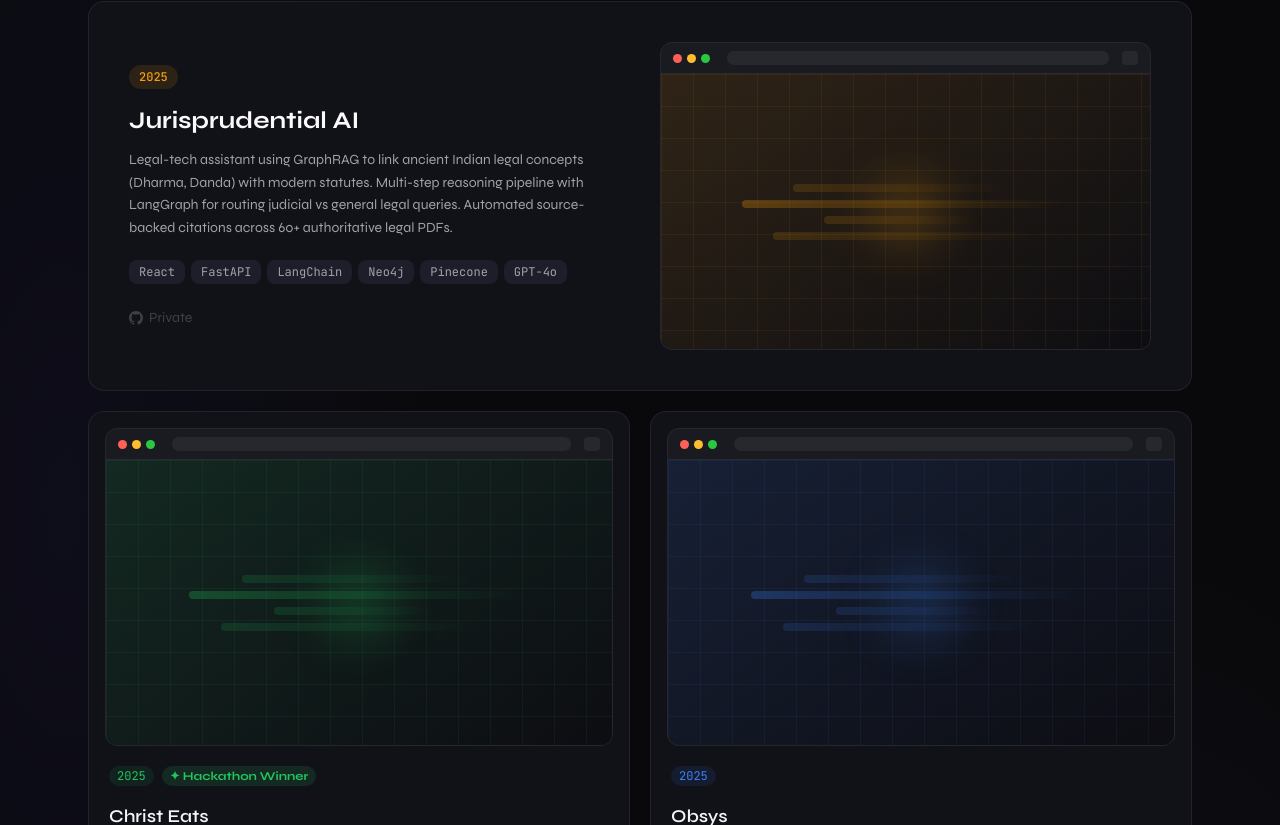
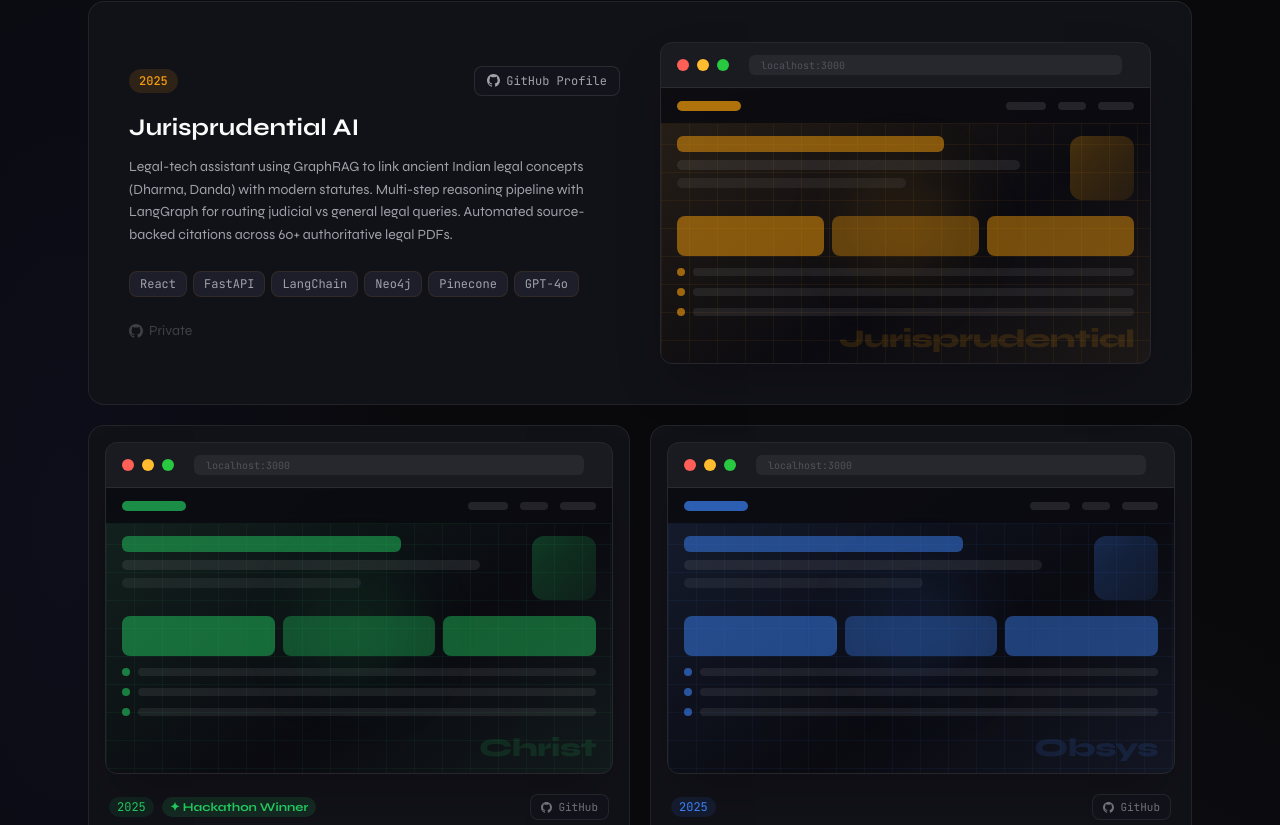
Before and after one commit to arnav25102004/arnav-portfolio, a Next.js app: page / in a window 1280 px wide. Shown: the part 2055-2880 px from the top of the page. Built offline with nearby package versions, Linux system fonts and the light colour scheme.

Commit message:
feat: GitHub link on every project card, boot sequence loading screen

```diff
--- /dev/null
+++ b/components/LoadingScreen.tsx
@@ -0,0 +1,150 @@
+"use client";
+
+import { useState, useEffect } from "react";
+import { motion, AnimatePresence } from "framer-motion";
+
+const BOOT_LINES = [
+  { label: "INIT", text: "arnav-portfolio v2.0 · Bangalore, IN" },
+  { label: "LOAD", text: "React · Next.js · TypeScript · Python" },
+  { label: "LOAD", text: "FastAPI · LangChain · GraphRAG · Neo4j" },
+  { label: "CONN", text: "Oppia Foundation · GitHub · Open Source" },
+  { label: "STAT", text: "Available for hire · arnavnarula25@gmail.com" },
+];
+
+export default function LoadingScreen() {
+  const [visible, setVisible] = useState(true);
+
+  useEffect(() => {
+    const timer = setTimeout(() => setVisible(false), 3100);
+    return () => clearTimeout(timer);
+  }, []);
+
+  useEffect(() => {
+    document.body.style.overflow = visible ? "hidden" : "";
+    return () => { document.body.style.overflow = ""; };
+  }, [visible]);
+
+  return (
+    <AnimatePresence>
+      {visible && (
+        <motion.div
+          initial={{ opacity: 1 }}
+          exit={{ opacity: 0, scale: 1.02 }}
+          transition={{ duration: 0.65, ease: [0.22, 1, 0.36, 1] }}
+          className="fixed inset-0 z-[9999] bg-[#09090b] flex flex-col items-center justify-center gap-8 px-6 select-none"
+        >
+          {/* Top progress bar */}
+          <motion.div
+            initial={{ scaleX: 0 }}
+            animate={{ scaleX: 1 }}
+            transition={{ duration: 2.6, ease: "easeInOut" }}
+            className="absolute top-0 left-0 h-0.5 w-full origin-left"
+            style={{ background: "linear-gradient(90deg, #4f46e5, #6366f1, #8b5cf6, #a855f7)" }}
+          />
+
+          {/* Boot lines — terminal style */}
+          <div className="w-full max-w-lg space-y-1.5 font-mono text-xs">
+            <p className="text-ink-700 mb-3 tracking-widest uppercase text-[10px]">
+              // System initializing
+            </p>
+            {BOOT_LINES.map((line, i) => (
+              <motion.div
+                key={i}
+                initial={{ opacity: 0, x: -8 }}
+                animate={{ opacity: 1, x: 0 }}
+                transition={{ delay: i * 0.2 + 0.15, duration: 0.28 }}
+                className="flex items-center gap-3"
+              >
+                {/* OK badge */}
+                <motion.span
+                  initial={{ opacity: 0 }}
+                  animate={{ opacity: 1 }}
+                  transition={{ delay: i * 0.2 + 0.38 }}
+                  className="shrink-0 text-emerald-400 font-bold"
+                >
+                  [ OK ]
+                </motion.span>
+                {/* Label */}
+                <span className="text-accent/80 font-bold shrink-0 w-10">{line.label}</span>
+                {/* Text */}
+                <span className="text-ink-600 truncate">{line.text}</span>
+              </motion.div>
+            ))}
+          </div>
+
+          {/* Divider */}
+          <motion.div
+            initial={{ scaleX: 0 }}
+            animate={{ scaleX: 1 }}
+            transition={{ delay: 1.3, duration: 0.5 }}
+            className="w-full max-w-lg h-px origin-left"
+            style={{ background: "linear-gradient(90deg, #6366f1 0%, rgba(99,102,241,0.2) 60%, transparent 100%)" }}
+          />
+
+          {/* Big name reveal */}
+          <motion.div
+            initial={{ opacity: 0, y: 28 }}
+            animate={{ opacity: 1, y: 0 }}
+            transition={{ delay: 1.55, duration: 0.75, ease: [0.22, 1, 0.36, 1] }}
+            className="text-center"
+          >
+            <p className="font-mono text-[10px] tracking-[0.45em] uppercase text-accent mb-4">
+              Full-Stack Developer · AI/ML · Open Source
+            </p>
+
+            <h1
+              className="font-display font-black text-white leading-[0.88] tracking-tight"
+              style={{ fontSize: "clamp(3.2rem, 13vw, 7.5rem)" }}
+            >
+              Arnav
+              <br />
+              <span
+                className="inline-block"
+                style={{
+                  background: "linear-gradient(125deg, #a5b4fc 0%, #6366f1 45%, #818cf8 100%)",
+                  WebkitBackgroundClip: "text",
+                  WebkitTextFillColor: "transparent",
+                  backgroundClip: "text",
+                }}
+              >
+                Narula
+              </span>
+            </h1>
+
+            <motion.p
+              initial={{ opacity: 0 }}
+              animate={{ opacity: 1 }}
+              transition={{ delay: 2.1 }}
+              className="font-mono text-[10px] tracking-[0.3em] uppercase text-ink-700 mt-5"
+            >
+              Bangalore, India
+            </motion.p>
+          </motion.div>
+
+          {/* Entering indicator */}
+          <motion.div
+            initial={{ opacity: 0 }}
+            animate={{ opacity: 1 }}
+            transition={{ delay: 2.5 }}
+            className="absolute bottom-8 flex items-center gap-2 font-mono text-[10px] text-ink-700 tracking-widest uppercase"
+          >
+            <motion.span
+              animate={{ opacity: [0.4, 1, 0.4] }}
+              transition={{ repeat: Infinity, duration: 1.1 }}
+              className="w-1.5 h-1.5 rounded-full bg-accent"
+            />
+            Entering portfolio...
+          </motion.div>
+
+          {/* Corner decorations */}
+          <div className="absolute top-6 right-6 font-mono text-[10px] text-ink-800 tracking-widest">
+            2026 · v2.0
+          </div>
+          <div className="absolute bottom-8 right-6 font-mono text-[10px] text-ink-800">
+            arnav25102004
+          </div>
+        </motion.div>
+      )}
+    </AnimatePresence>
+  );
+}
--- a/components/ProjectCard.tsx
+++ b/components/ProjectCard.tsx
@@ -4,6 +4,9 @@
 import { ExternalLink } from "lucide-react";
 import { GithubIcon } from "./Icons";
 import { useTheme } from "./ThemeProvider";
+import { personalInfo } from "@/lib/data";
+
+const GITHUB_PROFILE = personalInfo.github;
 
 interface Project {
   id: string;
@@ -26,89 +29,162 @@
   reverse?: boolean;
 }
 
-function BrowserMockup({ accent = "#6366f1", isLight }: { accent?: string; isLight: boolean }) {
+function BrowserMockup({ accent = "#6366f1", title, stack, isLight }: {
+  accent?: string;
+  title: string;
+  stack: string[];
+  isLight: boolean;
+}) {
   return (
     <div
-      className="rounded-xl overflow-hidden"
+      className="rounded-xl overflow-hidden shadow-2xl"
       style={{ border: `1px solid ${isLight ? "#e4e4e7" : "rgba(255,255,255,0.09)"}` }}
     >
-      {/* Chrome */}
-      <div className="browser-chrome">
-        <span className="browser-dot" style={{ background: "#ff5f57" }} />
-        <span className="browser-dot" style={{ background: "#febc2e" }} />
-        <span className="browser-dot" style={{ background: "#28c840" }} />
+      {/* Chrome bar */}
       <div
-          className="flex-1 ml-3 h-3.5 rounded-full"
+        className="flex items-center gap-2 px-4 py-3"
+        style={{ background: isLight ? "#f4f4f5" : "rgba(255,255,255,0.04)", borderBottom: `1px solid ${isLight ? "#e4e4e7" : "rgba(255,255,255,0.07)"}` }}
+      >
+        <span className="w-3 h-3 rounded-full" style={{ background: "#ff5f57" }} />
+        <span className="w-3 h-3 rounded-full" style={{ background: "#febc2e" }} />
+        <span className="w-3 h-3 rounded-full" style={{ background: "#28c840" }} />
+        <div
+          className="flex-1 mx-3 h-5 rounded-md flex items-center px-3"
           style={{ background: isLight ? "#e4e4e7" : "rgba(255,255,255,0.06)" }}
-        />
+        >
+          <span className="text-[10px] font-mono" style={{ color: isLight ? "#71717a" : "#52525b" }}>
+            localhost:3000
+          </span>
+        </div>
+      </div>
+
+      {/* App viewport */}
       <div
-          className="ml-2 w-4 h-3.5 rounded"
-          style={{ background: isLight ? "#e4e4e7" : "rgba(255,255,255,0.06)" }}
-        />
-      </div>
-      {/* Viewport */}
-      <div
-        className="aspect-video relative overflow-hidden"
+        className="relative overflow-hidden"
         style={{
+          aspectRatio: "16/9",
           background: isLight
-            ? `linear-gradient(145deg, ${accent}14 0%, #f4f4f5 100%)`
-            : `linear-gradient(145deg, ${accent}22 0%, #0d0d12 100%)`,
+            ? `linear-gradient(145deg, ${accent}10 0%, #f9fafb 60%, ${accent}06 100%)`
+            : `linear-gradient(145deg, ${accent}1a 0%, #0a0a10 60%, ${accent}0d 100%)`,
         }}
       >
         {/* Grid pattern */}
         <div
           className="absolute inset-0"
           style={{
-            backgroundImage: `linear-gradient(${accent}12 1px, transparent 1px), linear-gradient(90deg, ${accent}12 1px, transparent 1px)`,
-            backgroundSize: "32px 32px",
+            backgroundImage: `linear-gradient(${accent}10 1px, transparent 1px), linear-gradient(90deg, ${accent}10 1px, transparent 1px)`,
+            backgroundSize: "28px 28px",
           }}
         />
-        {/* Glow center */}
+
+        {/* Fake navbar */}
         <div
-          className="absolute inset-0 flex items-center justify-center"
+          className="absolute top-0 left-0 right-0 h-9 flex items-center px-4 gap-5"
+          style={{ background: isLight ? "rgba(255,255,255,0.9)" : "rgba(10,10,16,0.9)", borderBottom: `1px solid ${accent}18` }}
+        >
+          <div className="w-16 h-2.5 rounded-full" style={{ background: accent, opacity: 0.7 }} />
+          <div className="flex gap-3 ml-auto">
+            {[40, 28, 36].map((w, i) => (
+              <div key={i} className="h-2 rounded-full" style={{ width: w, background: isLight ? "#e4e4e7" : "rgba(255,255,255,0.1)" }} />
+            ))}
+          </div>
+        </div>
+
+        {/* Fake content blocks */}
+        <div className="absolute top-12 left-4 right-4 space-y-3">
+          {/* Hero block */}
+          <div className="flex gap-3">
+            <div className="flex-1 space-y-2">
+              <div className="h-4 rounded-md" style={{ width: "70%", background: accent, opacity: 0.5 }} />
+              <div className="h-2.5 rounded-full" style={{ width: "90%", background: isLight ? "#e4e4e7" : "rgba(255,255,255,0.08)" }} />
+              <div className="h-2.5 rounded-full" style={{ width: "60%", background: isLight ? "#e4e4e7" : "rgba(255,255,255,0.06)" }} />
+            </div>
+            <div className="w-16 h-16 rounded-xl shrink-0" style={{ background: `linear-gradient(135deg, ${accent}40, ${accent}18)` }} />
+          </div>
+
+          {/* Card row */}
+          <div className="grid grid-cols-3 gap-2 pt-1">
+            {[0.5, 0.35, 0.45].map((op, i) => (
+              <div
+                key={i}
+                className="h-10 rounded-lg"
+                style={{ background: `${accent}${Math.round(op * 255).toString(16).padStart(2, "0")}` }}
+              />
+            ))}
+          </div>
+
+          {/* Data table rows */}
+          {[80, 65, 72].map((w, i) => (
+            <div key={i} className="flex gap-2 items-center">
+              <div className="w-2 h-2 rounded-full shrink-0" style={{ background: accent, opacity: 0.6 }} />
+              <div className="h-2 rounded-full flex-1" style={{ width: `${w}%`, background: isLight ? "#e4e4e7" : "rgba(255,255,255,0.07)" }} />
+            </div>
+          ))}
+        </div>
+
+        {/* Project name watermark */}
+        <div
+          className="absolute bottom-3 right-4 font-display font-black text-[1.6rem] leading-none select-none pointer-events-none tracking-tight"
+          style={{ color: `${accent}22` }}
+        >
+          {title.split(" ")[0]}
+        </div>
+
+        {/* Center glow */}
+        <div
+          className="absolute inset-0 flex items-center justify-center pointer-events-none"
           aria-hidden="true"
         >
           <div
-            className="w-28 h-28 rounded-full"
-            style={{
-              background: `radial-gradient(circle, ${accent}40 0%, transparent 70%)`,
-              filter: "blur(20px)",
-            }}
+            className="w-40 h-40 rounded-full"
+            style={{ background: `radial-gradient(circle, ${accent}28 0%, transparent 70%)`, filter: "blur(30px)" }}
           />
-        </div>
-        {/* Abstract bars */}
-        <div className="absolute inset-0 flex flex-col justify-center items-center gap-2 px-10 opacity-30">
-          {[55, 80, 40, 65].map((w, i) => (
-            <div
-              key={i}
-              className="h-2 rounded-full"
-              style={{ width: `${w}%`, background: `linear-gradient(90deg, ${accent}, transparent)`, opacity: i === 1 ? 0.9 : 0.5 }}
-            />
-          ))}
         </div>
       </div>
     </div>
   );
 }
 
+function StackPill({ tech, isLight, accent }: { tech: string; isLight: boolean; accent: string }) {
+  return (
+    <span
+      className={`px-2.5 py-1 rounded-lg text-xs font-mono transition-all duration-150 hover:scale-105 cursor-default ${
+        isLight ? "bg-ink-100 text-ink-600" : "bg-navy-500 text-ink-400"
+      }`}
+      style={{ border: `1px solid ${accent}18` }}
+    >
+      {tech}
+    </span>
+  );
+}
+
 function LinkRow({ project, isLight, size = "sm" }: { project: Project; isLight: boolean; size?: "sm" | "md" }) {
-  const cls = size === "md" ? "text-sm" : "text-sm";
   return (
     <div className="flex items-center gap-4">
       {project.github !== "#" ? (
-        <a href={project.github} target="_blank" rel="noopener noreferrer"
-          className={`inline-flex items-center gap-1.5 ${cls} font-medium transition-colors ${isLight ? "text-ink-500 hover:text-ink-900" : "text-ink-500 hover:text-ink-100"}`}
+        <a
+          href={project.github}
+          target="_blank"
+          rel="noopener noreferrer"
+          className={`inline-flex items-center gap-1.5 text-sm font-medium transition-colors hover:text-accent ${
+            isLight ? "text-ink-500" : "text-ink-500"
+          }`}
         >
           <GithubIcon size={14} /> Source Code
         </a>
       ) : (
-        <span className={`inline-flex items-center gap-1.5 ${cls} ${isLight ? "text-ink-300" : "text-ink-700"}`}>
+        <span className={`inline-flex items-center gap-1.5 text-sm ${isLight ? "text-ink-300" : "text-ink-700"}`}>
           <GithubIcon size={14} /> Private
         </span>
       )}
       {project.demo && (
-        <a href={project.demo} target="_blank" rel="noopener noreferrer"
-          className={`inline-flex items-center gap-1.5 ${cls} font-medium transition-colors ${isLight ? "text-ink-500 hover:text-ink-900" : "text-ink-500 hover:text-ink-100"}`}
+        <a
+          href={project.demo}
+          target="_blank"
+          rel="noopener noreferrer"
+          className={`inline-flex items-center gap-1.5 text-sm font-medium transition-colors hover:text-accent ${
+            isLight ? "text-ink-500" : "text-ink-500"
+          }`}
         >
           <ExternalLink size={14} /> Live Demo
         </a>
@@ -135,12 +211,14 @@
         className={`group card-glow grid grid-cols-1 lg:grid-cols-2 gap-8 lg:gap-10 items-center rounded-2xl p-7 lg:p-10 ${cardBg}`}
         style={{ border: `1px solid ${cardBorder}` }}
       >
-        {/* Info */}
+        {/* Info side */}
         <div className={reverse ? "lg:order-2" : ""}>
-          <div className="flex items-center gap-2 mb-4 flex-wrap">
+          {/* Top row: year/badge + GitHub link */}
+          <div className="flex items-center justify-between gap-2 mb-4 flex-wrap">
+            <div className="flex items-center gap-2 flex-wrap">
               <span
                 className="text-xs font-mono px-2.5 py-1 rounded-full font-medium"
-              style={{ background: `${accent}1e`, color: accent }}
+                style={{ background: `${accent}20`, color: accent }}
               >
                 {project.year}
               </span>
@@ -153,33 +231,39 @@
                 </span>
               )}
             </div>
+            {/* GitHub top link */}
+            <a
+              href={project.github !== "#" ? project.github : GITHUB_PROFILE}
+              target="_blank"
+              rel="noopener noreferrer"
+              className={`inline-flex items-center gap-1.5 text-xs font-mono px-3 py-1.5 rounded-lg border transition-all duration-200 hover:-translate-y-0.5 hover:border-accent hover:text-accent hover:shadow-[0_0_12px_rgba(99,102,241,0.3)] ${
+                isLight ? "border-ink-200 text-ink-500 bg-ink-50" : "border-white/10 text-ink-400 bg-navy-600/50"
+              }`}
+            >
+              <GithubIcon size={13} />
+              {project.github !== "#" ? "View Repo" : "GitHub Profile"}
+            </a>
+          </div>
 
           <h3 className={`font-display font-bold text-2xl mb-3 ${isLight ? "text-ink-900" : "text-ink-50"}`}>
             {project.title}
           </h3>
-          <p className={`text-sm leading-relaxed mb-5 ${isLight ? "text-ink-600" : "text-ink-400"}`}>
+          <p className={`text-sm leading-relaxed mb-6 ${isLight ? "text-ink-600" : "text-ink-400"}`}>
             {project.description}
           </p>
 
           <div className="flex flex-wrap gap-1.5 mb-6">
             {project.stack.map((tech) => (
-              <span
-                key={tech}
-                className={`px-2.5 py-1 rounded-lg text-xs font-mono ${
-                  isLight ? "bg-ink-100 text-ink-600" : "bg-navy-500 text-ink-400"
-                }`}
-              >
-                {tech}
-              </span>
+              <StackPill key={tech} tech={tech} isLight={isLight} accent={accent} />
             ))}
           </div>
 
           <LinkRow project={project} isLight={isLight} size="md" />
         </div>
 
-        {/* Browser mockup */}
+        {/* Browser mockup side */}
         <div className={`${reverse ? "lg:order-1" : ""} transition-transform duration-300 group-hover:scale-[1.02]`}>
-          <BrowserMockup accent={accent} isLight={isLight} />
+          <BrowserMockup accent={accent} title={project.title} stack={project.stack} isLight={isLight} />
         </div>
       </motion.article>
     );
@@ -198,12 +282,14 @@
       {/* Mockup */}
       <div className="p-4 pb-0">
         <div className="transition-transform duration-300 group-hover:scale-[1.02]">
-          <BrowserMockup accent={accent} isLight={isLight} />
+          <BrowserMockup accent={accent} title={project.title} stack={project.stack} isLight={isLight} />
         </div>
       </div>
 
       {/* Content */}
       <div className="flex flex-col flex-1 p-5 gap-4">
+        {/* Top row: badges + GitHub */}
+        <div className="flex items-center justify-between gap-2 flex-wrap">
           <div className="flex items-center gap-2 flex-wrap">
             <span
               className="text-xs font-mono px-2 py-0.5 rounded-full"
@@ -220,6 +306,19 @@
               </span>
             )}
           </div>
+          {/* GitHub top link */}
+          <a
+            href={project.github !== "#" ? project.github : GITHUB_PROFILE}
+            target="_blank"
+            rel="noopener noreferrer"
+            className={`inline-flex items-center gap-1.5 text-[11px] font-mono px-2.5 py-1 rounded-lg border transition-all duration-200 hover:border-accent hover:text-accent hover:shadow-[0_0_10px_rgba(99,102,241,0.3)] ${
+              isLight ? "border-ink-200 text-ink-400 bg-ink-50" : "border-white/8 text-ink-500 bg-navy-600/40"
+            }`}
+          >
+            <GithubIcon size={11} />
+            GitHub
+          </a>
+        </div>
 
         <div>
           <h3 className={`font-display font-semibold text-lg mb-1.5 ${isLight ? "text-ink-900" : "text-ink-100"}`}>
@@ -232,14 +331,7 @@
 
         <div className="flex flex-wrap gap-1.5 mt-auto">
           {project.stack.map((tech) => (
-            <span
-              key={tech}
-              className={`px-2 py-0.5 rounded-lg text-xs font-mono ${
-                isLight ? "bg-ink-100 text-ink-600" : "bg-navy-500 text-ink-400"
-              }`}
-            >
-              {tech}
-            </span>
+            <StackPill key={tech} tech={tech} isLight={isLight} accent={accent} />
           ))}
         </div>
 
```
Lines whose indentation alone changed are shown as unchanged.
